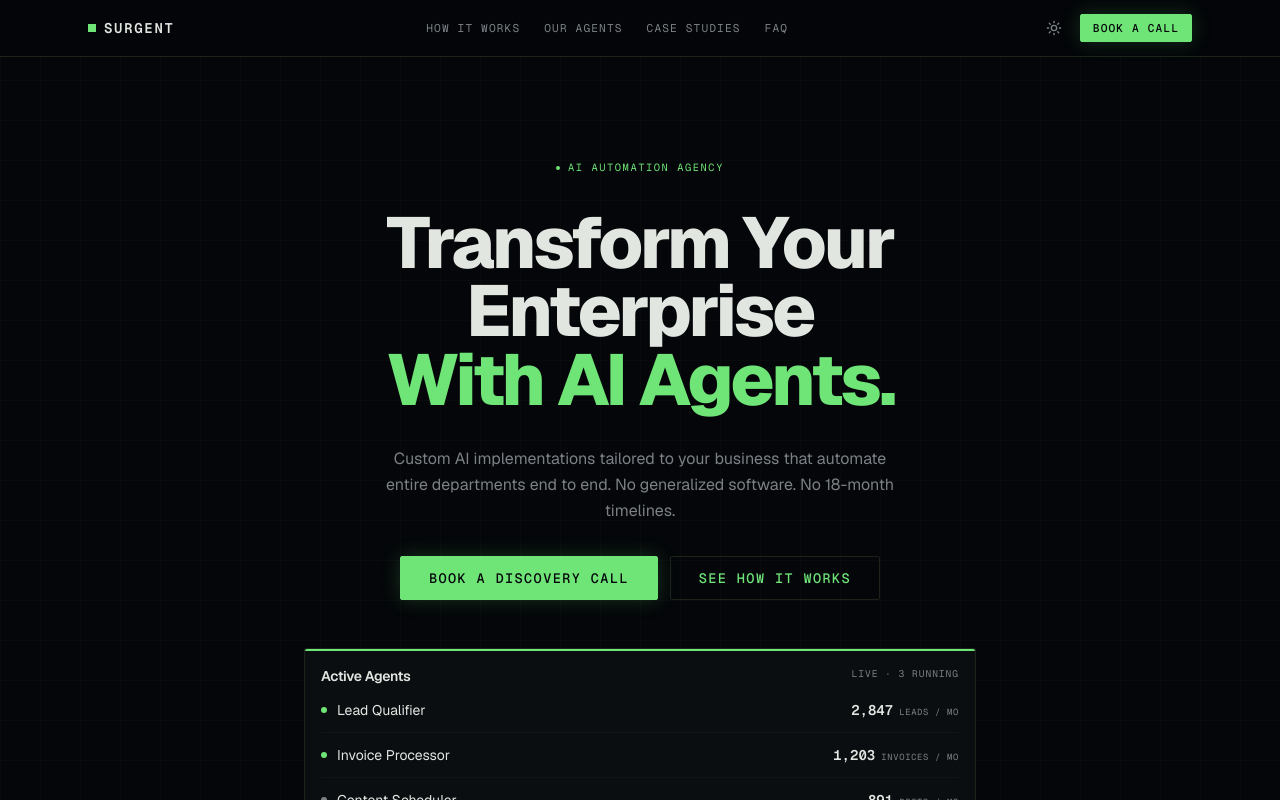
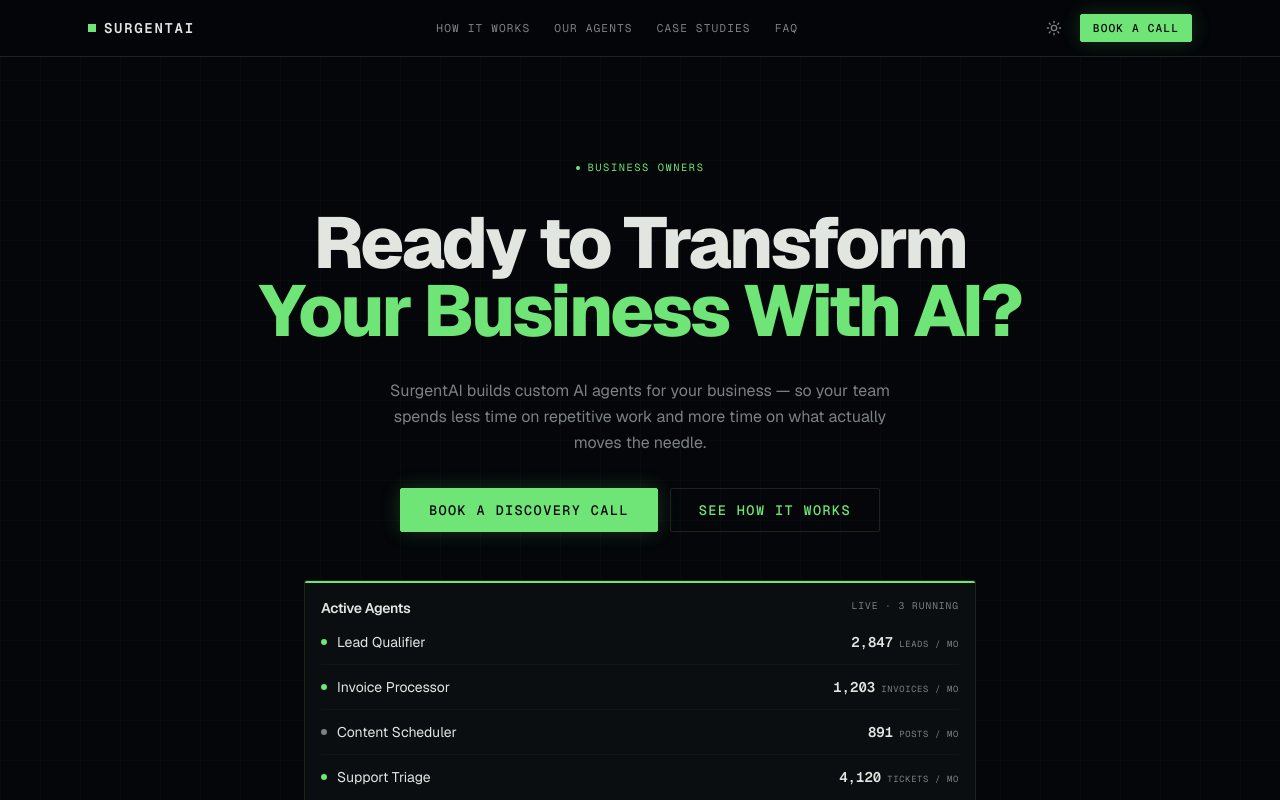
Before and after one commit to da-022412/surgent, a Next.js app: page / in a window 1280 px wide. Shown: the top 800 px of the page. Built offline with nearby package versions, Linux system fonts and the light colour scheme.

Commit message:
Update language

```diff
--- a/src/app/globals.css
+++ b/src/app/globals.css
@@ -1,4 +1,8 @@
 @import "tailwindcss";
+
+html {
+  scroll-behavior: smooth;
+}
 @import "tw-animate-css";
 @import "shadcn/tailwind.css";
 @plugin "@tailwindcss/typography";
--- a/src/app/layout.tsx
+++ b/src/app/layout.tsx
@@ -16,7 +16,7 @@ const geistMono = Geist_Mono({
 export const metadata: Metadata = {
   title: "SurgentAI — AI Automation Agency",
   description:
-    "Surgent deploys custom AI agents that handle your most repetitive workflows — so your team can focus on work that actually matters.",
+    "SurgentAI builds custom AI agents for your business — so your team spends less time on repetitive work and more time on what actually moves the needle.",
 };
 
 export default function RootLayout({
--- a/src/components/surgent/NavBar/NavBar.tsx
+++ b/src/components/surgent/NavBar/NavBar.tsx
@@ -50,7 +50,7 @@ export function NavBar({
             className="size-2 rounded-none bg-surgent-primary transition-all duration-200 group-hover:shadow-[0_0_8px_oklch(82.55%_0.182_145_/_0.6)]"
           />
           <span className="font-mono text-sm font-semibold uppercase tracking-[0.12em] text-surgent-foreground">
-            Surgent
+            SurgentAI
           </span>
         </Link>
 
--- a/src/features/marketing/components/AgentTypesSection/AgentTypesSection.tsx
+++ b/src/features/marketing/components/AgentTypesSection/AgentTypesSection.tsx
@@ -80,7 +80,7 @@ export function AgentTypesSection() {
         <SectionHeader
           eyebrow="Where We Deploy"
           headline="Built for the functions that run your business."
-          description="Surgent deploys agent systems inside enterprise teams across the operational functions where coordination costs are highest."
+          description="SurgentAI deploys agent systems inside enterprise teams across the operational functions where coordination costs are highest."
           align="center"
         />
 
--- a/src/features/marketing/components/CtaSection/CtaSection.tsx
+++ b/src/features/marketing/components/CtaSection/CtaSection.tsx
@@ -8,7 +8,7 @@ export function CtaSection() {
         <SectionHeader
           eyebrow="Schedule Discovery"
           headline="Deploy Your First AI Agent."
-          description="A short conversation with the Surgent team to identify operational workflows where our agents could deliver immediate impact."
+          description="A short conversation with the SurgentAI team to identify operational workflows where our agents could deliver immediate impact."
           align="center"
         />
         <SurgentButton variant="primary" size="lg" href="#">
--- a/src/features/marketing/components/FaqSection/FaqSection.tsx
+++ b/src/features/marketing/components/FaqSection/FaqSection.tsx
@@ -33,7 +33,7 @@ const faqs: AccordionEntry[] = [
     value: "team-involvement",
     question: "How much work does my team need to do?",
     answer:
-      "Your team provides context on the workflow and systems involved — typically under 20 hours across all stakeholders. Surgent handles the design and deployment while coordinating with the appropriate technical or operational contacts.",
+      "Your team provides context on the workflow and systems involved — typically under 20 hours across all stakeholders. SurgentAI handles the design and deployment while coordinating with the appropriate technical or operational contacts.",
   },
   {
     value: "security",
--- a/src/features/marketing/components/FeaturesSection/FeaturesSection.tsx
+++ b/src/features/marketing/components/FeaturesSection/FeaturesSection.tsx
@@ -1,26 +1,27 @@
 "use client";
 
 import { motion } from "framer-motion";
+import { Clock, Zap, Sparkles } from "lucide-react";
 import { EyebrowLabel } from "@/components/surgent/EyebrowLabel";
 
 const pillars = [
   {
-    number: ".01",
+    icon: Clock,
     title: "Reduce Operational Overhead",
     description:
       "AI agents remove manual coordination, approvals, and repetitive operational work across systems — freeing your team for higher-leverage decisions.",
   },
   {
-    number: ".02",
+    icon: Zap,
     title: "Accelerate Execution",
     description:
       "Processes that once required multiple team handoffs can now execute continuously. Speed compounds: faster cycles mean faster learning and faster growth.",
   },
   {
-    number: ".03",
-    title: "Scale Without Hiring",
+    icon: Sparkles,
+    title: "Free Your Team to Do Better Work",
     description:
-      "Operational output increases without adding headcount or new coordination layers. The same team does more — with better accuracy and zero fatigue.",
+      "When agents handle the repetitive work, your team gets their time back. Less grind, more impact — and the kind of work people actually want to show up for.",
   },
 ];
 
@@ -48,9 +49,7 @@ export function FeaturesSection() {
               viewport={{ once: true, margin: "-40px" }}
               transition={{ duration: 0.3, ease: "easeOut", delay: index * 0.07 }}
             >
-              <span className="font-mono text-3xl font-semibold tracking-tight text-surgent-primary/30">
-                {pillar.number}
-              </span>
+              <pillar.icon className="size-6 text-surgent-primary" strokeWidth={1.5} />
               <h3 className="font-sans text-lg font-semibold leading-snug text-surgent-foreground">
                 {pillar.title}
               </h3>
--- a/src/features/marketing/components/FooterSection/FooterSection.tsx
+++ b/src/features/marketing/components/FooterSection/FooterSection.tsx
@@ -31,7 +31,7 @@ export function FooterSection() {
             <div className="flex items-center gap-2">
               <span className="size-2 rounded-none bg-surgent-primary" aria-hidden />
               <span className="font-mono text-sm font-semibold uppercase tracking-[0.12em] text-surgent-foreground">
-                Surgent
+                SurgentAI
               </span>
             </div>
             <p className="max-w-[180px] font-sans text-sm leading-relaxed text-surgent-muted">
@@ -62,7 +62,7 @@ export function FooterSection() {
 
         <div className="mt-12 flex flex-col items-center justify-between gap-3 border-t border-surgent-border/60 pt-8 md:flex-row">
           <p className="font-mono text-[0.6rem] uppercase tracking-[0.1em] text-surgent-muted/50">
-            © 2026 Surgent AI, Inc. All rights reserved.
+            © 2026 SurgentAI, Inc. All rights reserved.
           </p>
           <p className="font-mono text-[0.6rem] uppercase tracking-[0.1em] text-surgent-muted/50">
             Company names and logos are trademarks of their respective owners.
--- a/src/features/marketing/components/HeroSection/HeroSection.tsx
+++ b/src/features/marketing/components/HeroSection/HeroSection.tsx
@@ -26,7 +26,7 @@ export function HeroSection() {
         animate={{ opacity: 1, y: 0 }}
         transition={{ duration: 0.3, ease: "easeOut" }}
       >
-        <EyebrowLabel>AI Automation Agency</EyebrowLabel>
+        <EyebrowLabel>Business Owners</EyebrowLabel>
       </motion.div>
 
       <motion.h1
@@ -35,9 +35,9 @@ export function HeroSection() {
         animate={{ opacity: 1, y: 0 }}
         transition={{ duration: 0.35, ease: "easeOut", delay: 0.06 }}
       >
-        Transform Your Enterprise
+        Ready to Transform
         <br />
-        <span className="text-surgent-primary">With AI Agents.</span>
+        <span className="text-surgent-primary">Your Business With AI?</span>
       </motion.h1>
 
       <motion.p
@@ -46,8 +46,8 @@ export function HeroSection() {
         animate={{ opacity: 1, y: 0 }}
         transition={{ duration: 0.3, ease: "easeOut", delay: 0.12 }}
       >
-        Custom AI implementations tailored to your business that automate entire departments end to
-        end. No generalized software. No 18-month timelines.
+        SurgentAI builds custom AI agents for your business — so your team spends less time on
+        repetitive work and more time on what actually moves the needle.
       </motion.p>
 
       <motion.div
--- a/src/features/marketing/components/IntegrationsSection/IntegrationsSection.tsx
+++ b/src/features/marketing/components/IntegrationsSection/IntegrationsSection.tsx
@@ -34,7 +34,7 @@ export function IntegrationsSection() {
             <SectionHeader
               eyebrow="Fully Integrated"
               headline="Built to Work With Your Systems."
-              description="Surgent operates across your existing tools — connecting data, workflows, and systems into a single operational layer. We'll never force a migration, but will support you through one if you'd like."
+              description="SurgentAI operates across your existing tools — connecting data, workflows, and systems into a single operational layer. We'll never force a migration, but will support you through one if you'd like."
             />
             <div>
               <SurgentButton variant="ghost" size="sm" href="#">
```
